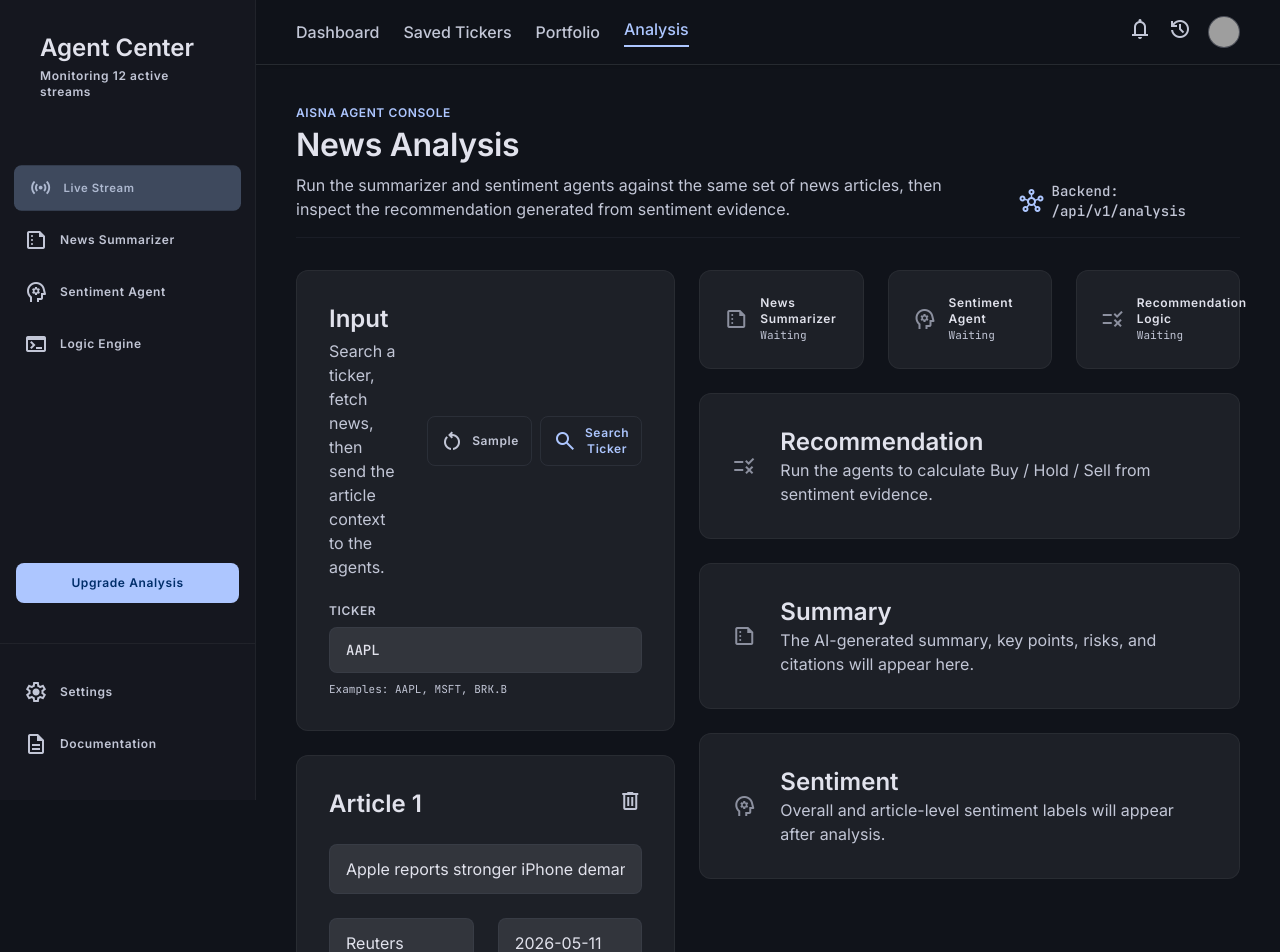
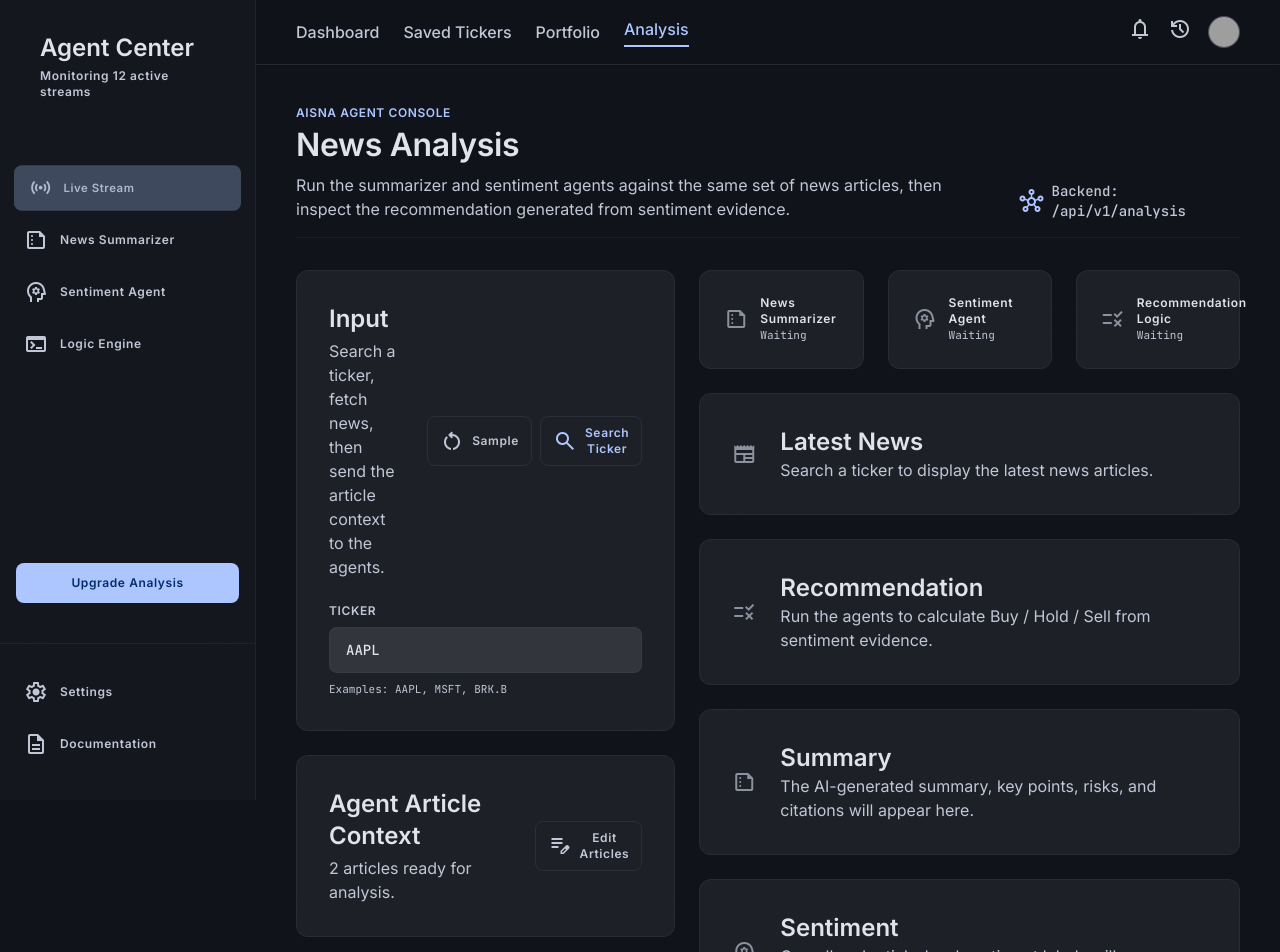
Before and after one commit to IAMSebyi/AISNA, a React (Vite) app in the folder frontend/: page /analysis in a window 1280 px wide. Shown: the top 952 px of the page. Built offline with nearby package versions, Linux system fonts and the light colour scheme; grey boxes are pictures that could not be loaded.

Commit message:
Display stock news articles
Closes #5

```diff
--- a/frontend/src/pages/Analysis.jsx
+++ b/frontend/src/pages/Analysis.jsx
@@ -56,6 +56,8 @@ export default function Analysis() {
   const [isFetchingNews, setIsFetchingNews] = useState(false);
   const [error, setError] = useState('');
   const [lastFetchedSymbol, setLastFetchedSymbol] = useState('');
+  const [newsArticles, setNewsArticles] = useState([]);
+  const [showArticleEditor, setShowArticleEditor] = useState(false);
 
   const normalizedSymbol = normalizeStockSymbol(symbol);
   const symbolIsValid = isValidStockSymbol(symbol);
@@ -87,6 +89,8 @@ export default function Analysis() {
     setSentiment(null);
     setError('');
     setLastFetchedSymbol('');
+    setNewsArticles([]);
+    setShowArticleEditor(false);
   };
 
   const handleFetchNews = async () => {
@@ -104,7 +108,10 @@ export default function Analysis() {
       const fetchedArticles = await fetchStockNews(normalizedSymbol, 5);
       if (fetchedArticles.length === 0) {
         setError('No news articles found for this ticker.');
+        setNewsArticles([]);
       } else {
+        setNewsArticles(fetchedArticles);
+        setShowArticleEditor(false);
         setArticles(fetchedArticles.map(article => ({
           title: article.title || '',
           source: article.source || '',
@@ -221,11 +228,28 @@ export default function Analysis() {
             </label>
           </div>
 
+          <div className="glass-panel rounded-xl p-lg flex flex-col gap-md">
+            <div className="flex items-center justify-between gap-md">
+              <div>
+                <h2 className="font-headline-md text-headline-md text-on-surface">Agent Article Context</h2>
+                <p className="font-body-md text-body-md text-on-surface-variant mt-1">{articles.length} article{articles.length === 1 ? '' : 's'} ready for analysis.</p>
+              </div>
+              <button
+                className="inline-flex items-center gap-2 rounded-lg border border-outline-variant/40 px-3 py-2 text-on-surface-variant hover:text-on-surface hover:border-primary transition-colors font-label-sm text-label-sm"
+                type="button"
+                onClick={() => setShowArticleEditor((current) => !current)}
+              >
+                <span className="material-symbols-outlined text-base">{showArticleEditor ? 'expand_less' : 'edit_note'}</span>
+                {showArticleEditor ? 'Hide Editor' : 'Edit Articles'}
+              </button>
+            </div>
+
+            {showArticleEditor && (
               <div className="flex flex-col gap-md">
                 {articles.map((article, index) => (
-              <article className="glass-panel rounded-xl p-lg flex flex-col gap-md" key={index}>
+                  <article className="rounded-lg border border-outline-variant/20 bg-surface-container/60 p-md flex flex-col gap-md" key={index}>
                     <div className="flex items-center justify-between gap-md">
-                  <h3 className="font-headline-md text-headline-md text-on-surface">Article {index + 1}</h3>
+                      <h3 className="font-label-sm text-label-sm text-on-surface">Article {index + 1}</h3>
                       {articles.length > 1 && (
                         <button
                           className="text-on-surface-variant hover:text-error transition-colors"
@@ -273,12 +297,17 @@ export default function Analysis() {
                   </article>
                 ))}
               </div>
+            )}
+          </div>
 
           <div className="flex flex-col sm:flex-row gap-sm">
             <button
               className="inline-flex items-center justify-center gap-2 rounded-lg border border-outline-variant/40 px-4 py-3 text-on-surface-variant hover:text-on-surface hover:border-primary transition-colors font-label-sm text-label-sm"
               type="button"
-              onClick={addArticle}
+              onClick={() => {
+                addArticle();
+                setShowArticleEditor(true);
+              }}
             >
               <span className="material-symbols-outlined">add</span>
               Add Article
@@ -302,12 +331,79 @@ export default function Analysis() {
 
         <section className="xl:col-span-7 flex flex-col gap-md">
           <AgentStatus isLoading={isLoading} summary={summary} sentiment={sentiment} />
+          <NewsArticlesPanel articles={newsArticles} isLoading={isFetchingNews} symbol={lastFetchedSymbol || normalizedSymbol} />
           <RecommendationPanel sentiment={sentiment} />
           <SummaryPanel summary={summary} />
           <SentimentPanel sentiment={sentiment} />
         </section>
       </form>
     </div>
+  );
+}
+
+function NewsArticlesPanel({ articles, isLoading, symbol }) {
+  if (isLoading) {
+    return <EmptyPanel title="Latest News" icon="newspaper" text={`Searching news for ${symbol}.`} />;
+  }
+
+  if (articles.length === 0) {
+    return <EmptyPanel title="Latest News" icon="newspaper" text="Search a ticker to display the latest news articles." />;
+  }
+
+  return (
+    <section className="glass-panel rounded-xl p-lg flex flex-col gap-md">
+      <div className="flex flex-col md:flex-row md:items-center md:justify-between gap-sm">
+        <div className="flex items-center gap-3">
+          <span className="material-symbols-outlined text-primary">newspaper</span>
+          <h2 className="font-headline-md text-headline-md text-on-surface">Latest News</h2>
+        </div>
+        <span className="font-data-mono text-data-mono text-on-surface-variant">
+          {symbol} - {articles.length} article{articles.length === 1 ? '' : 's'}
+        </span>
+      </div>
+
+      <div className="flex flex-col gap-sm">
+        {articles.map((article, index) => (
+          <NewsArticleCard article={article} index={index} key={`${article.title}-${index}`} />
+        ))}
+      </div>
+    </section>
+  );
+}
+
+function NewsArticleCard({ article, index }) {
+  const normalizedSentiment = (article.sentiment || 'neutral').toLowerCase();
+  const sentimentStyle = sentimentStyles[normalizedSentiment] || sentimentStyles.neutral;
+  const description = article.description || article.content || 'No description available.';
+
+  return (
+    <article className="rounded-lg border border-outline-variant/20 bg-surface-container/60 p-md flex flex-col gap-sm">
+      <div className="flex flex-col md:flex-row md:items-start md:justify-between gap-sm">
+        <div className="flex flex-col gap-1">
+          <div className="font-data-mono text-[11px] text-on-surface-variant">
+            #{index + 1} - {article.source || 'Unknown source'}{article.published_at ? ` - ${article.published_at}` : ''}
+          </div>
+          <h3 className="font-label-sm text-label-sm text-on-surface">{article.title || 'Untitled article'}</h3>
+        </div>
+        {article.sentiment && (
+          <span className={`inline-flex w-fit rounded border px-2 py-1 font-label-sm text-[11px] uppercase ${sentimentStyle}`}>
+            {article.sentiment}
+          </span>
+        )}
+      </div>
+      <p className="font-body-md text-body-md text-on-surface-variant">{description}</p>
+      {article.url && (
+        <a
+          className="inline-flex w-fit items-center gap-1 text-primary hover:text-primary-fixed font-label-sm text-label-sm"
+          href={article.url}
+          target="_blank"
+          rel="noreferrer"
+        >
+          Open article
+          <span className="material-symbols-outlined text-base">open_in_new</span>
+        </a>
+      )}
+    </article>
   );
 }
 
```
Lines whose indentation alone changed are shown as unchanged.
